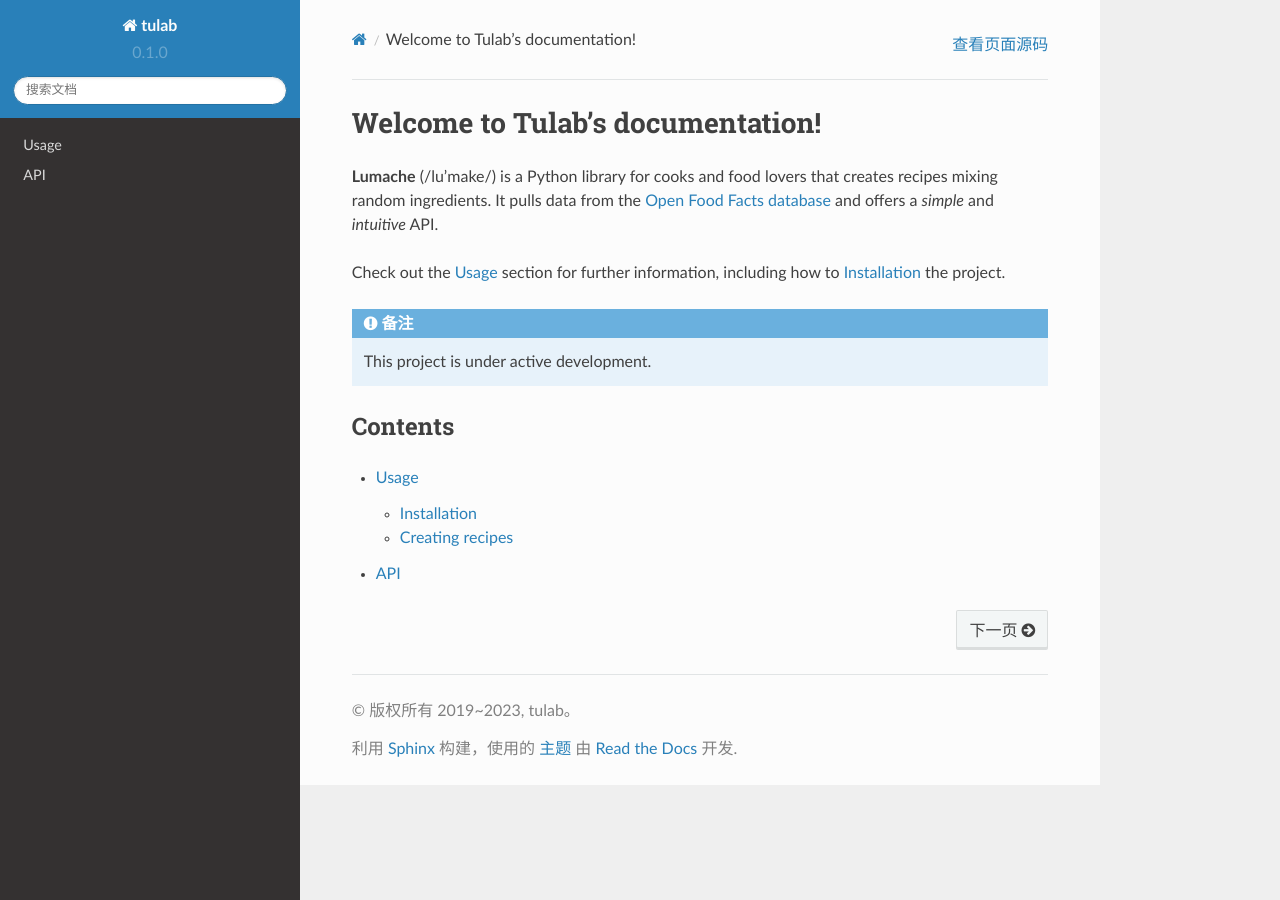
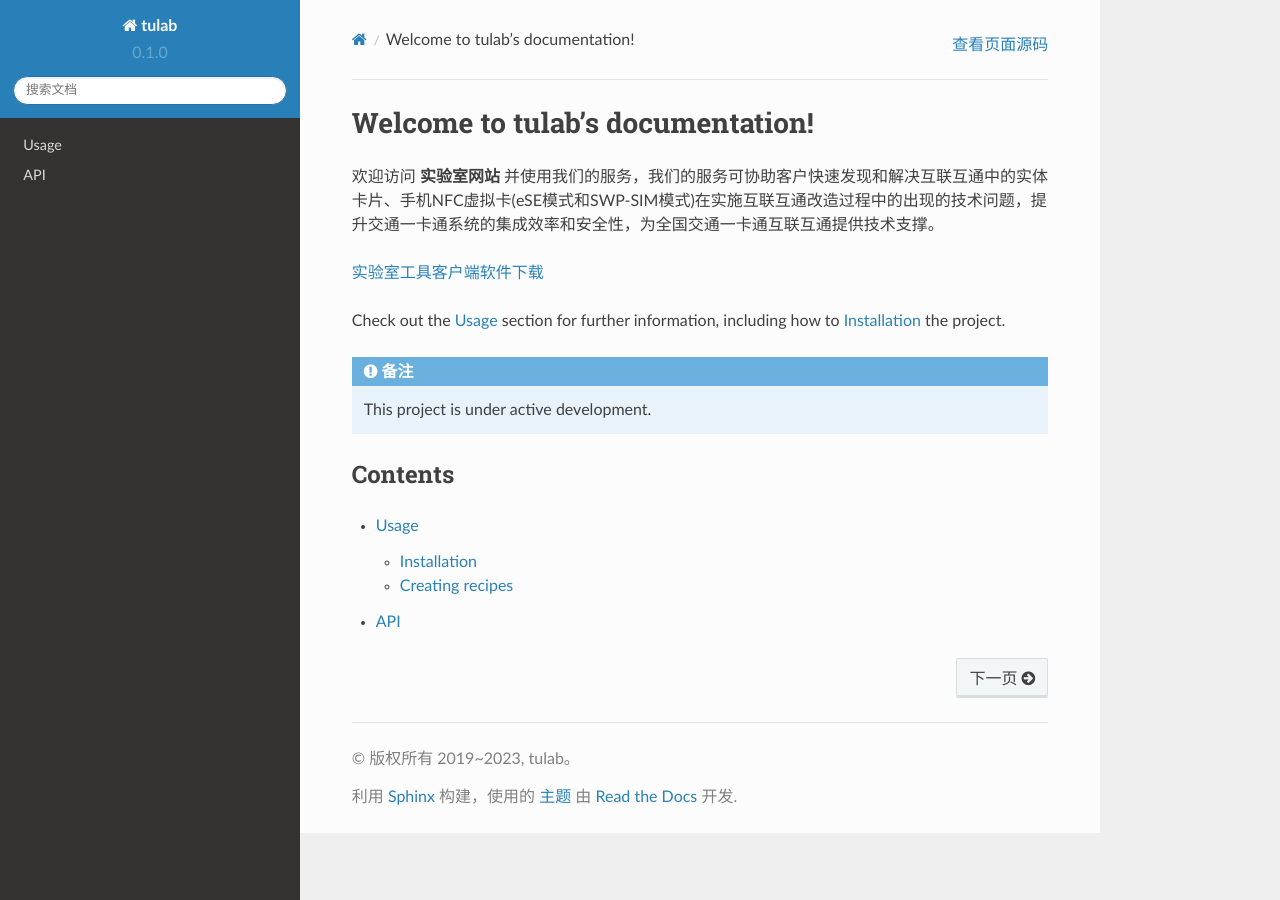
Before and after one commit to marshaltang/tulab, a Sphinx documentation site: the page built from docs/source/index.rst, in a window 1280 px wide. Built offline with Sphinx 7.4.7 and the Read the Docs theme 2.0.0, drawn with Linux system fonts in a browser that asks for light colours.

Commit message:
add 中文

```diff
--- a/docs/source/index.rst
+++ b/docs/source/index.rst
@@ -1,10 +1,9 @@
-Welcome to Tulab's documentation!
+Welcome to tulab's documentation!
 ===================================
 
-**Lumache** (/lu'make/) is a Python library for cooks and food lovers
-that creates recipes mixing random ingredients.
-It pulls data from the `Open Food Facts database <https://world.openfoodfacts.org/>`_
-and offers a *simple* and *intuitive* API.
+欢迎访问 **实验室网站** 并使用我们的服务，我们的服务可协助客户快速发现和解决互联互通中的实体卡片、手机NFC虚拟卡(eSE模式和SWP-SIM模式)在实施互联互通改造过程中的出现的技术问题，提升交通一卡通系统的集成效率和安全性，为全国交通一卡通互联互通提供技术支撑。
+
+`实验室工具客户端软件下载 <https://www.pgyer.com/tpst>`_
 
 Check out the :doc:`usage` section for further information, including
 how to :ref:`installation` the project.
```
